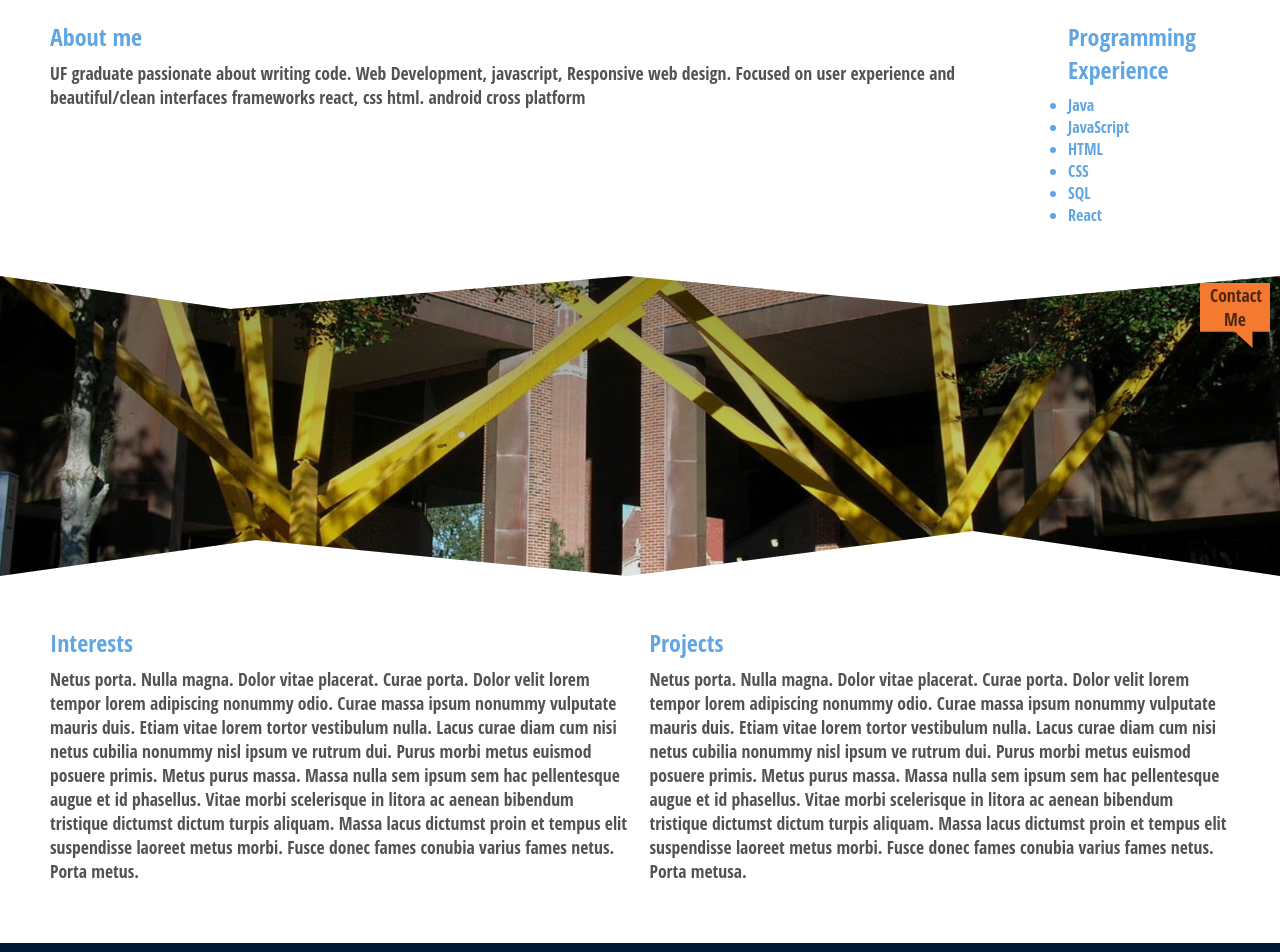
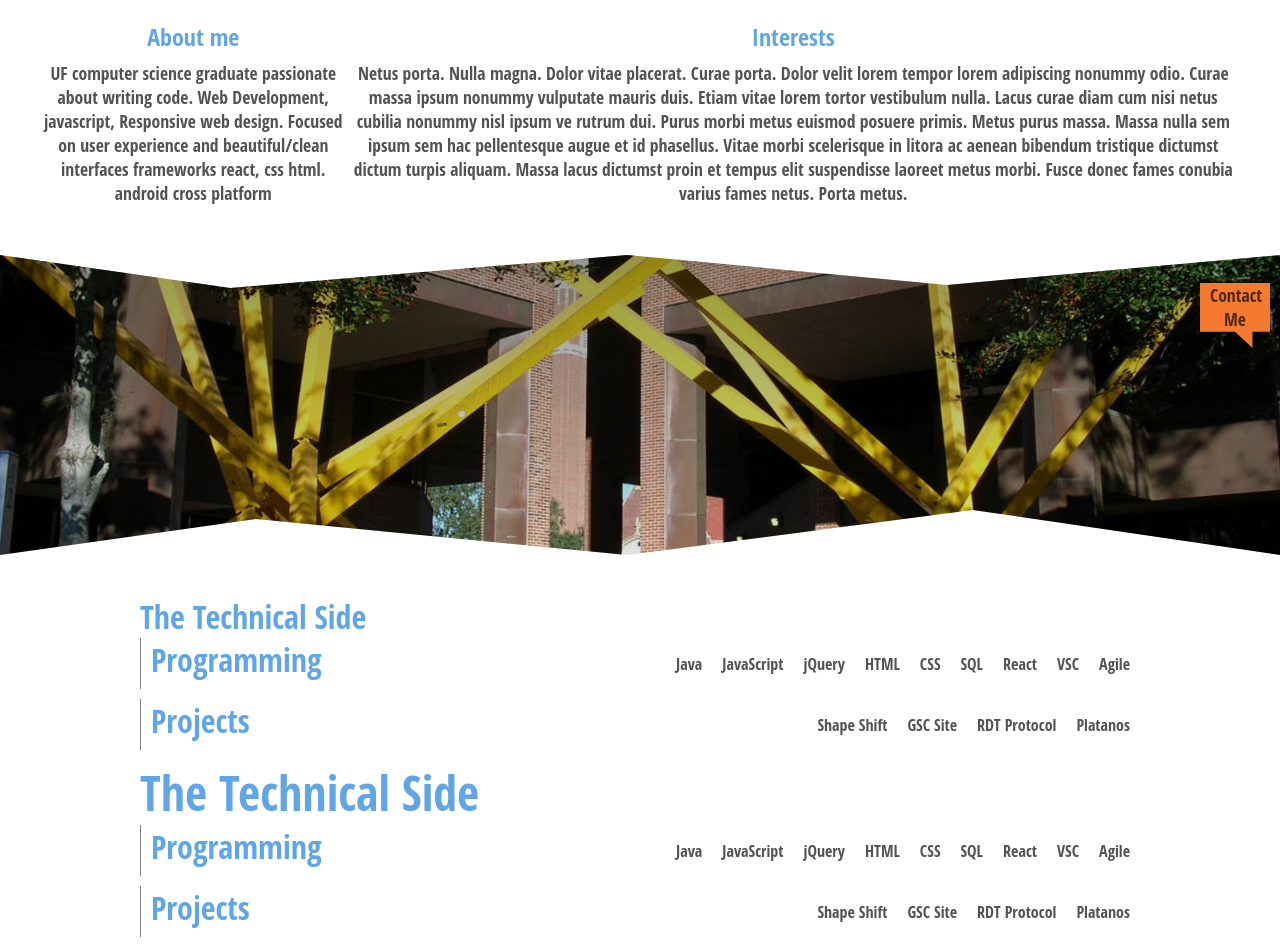
Before and after one commit to micbentz/portfolio, a React (Create React App) app: page / in a window 1280 px wide. Shown: the part 340-1292 px from the top of the page. Built offline with nearby package versions, Linux system fonts and the light colour scheme.

Commit message:
Added styling for technical side

```diff
--- a/src/App.css
+++ b/src/App.css
@@ -24,8 +24,28 @@ p {
   font-size: 1.1em;
 }
 
+li {
+  list-style: none;
+}
+
+a {
+  text-decoration: none;
+  color: rgba(0, 0, 0, 0.68);
+  transition: all 0.5s ease-in;
+}
+
+a:hover {
+  transform: scale(1.2);
+  color: #FF9500;
+}
+
 .limit-width {
   max-width: 1200px;
+  margin: 0 15px;
+}
+
+.limit-width-1000px {
+  max-width: 1000px;
   margin: 0 15px;
 }
 
@@ -38,7 +58,6 @@ p {
   height: 300px;
   max-height: 330px;
   margin-bottom: 50px;
-
   text-align: right;
 }
 
@@ -52,6 +71,23 @@ p {
   clip-path: polygon(0 0, 100% 0, 100% 30%, 100% 100%, 73% 89%, 47% 100%, 21% 89%, 0 100%);
 }
 
+.my-info {
+  position: relative;
+  text-align: left;
+}
+
+.profile-picture {
+  position: absolute;
+  width: 120px;
+  height: 120px;
+  top: 5px;
+  right: -10px;
+  background-image:  url(./images/headshot.jpg);
+  background-image: center center;
+  background-size: cover;
+  clip-path: circle(50% at 50% 50%);
+}
+
 .Header h1, h4, h5 {
   color: whitesmoke;
   margin: 0 auto;
@@ -60,7 +96,7 @@ p {
 .Header h5 {
   position: absolute;
   left: 2%;
-  top: 5px;
+  bottom: 30px;
   font-size: 0.8em;
   font-variant: small-caps;
 }
@@ -71,6 +107,7 @@ p {
 .MainPage {
   /* max-width: 1200px; */
   height: 100%;
+  margin-bottom: 100px;
   /* margin: 15px 15px; */
   color: #61A6E3;
   /* background-color: #675C5C; */
@@ -81,23 +118,27 @@ p {
 }
 
 .MainPage * > article {
-  margin: 10px 10px;
+  /* width: 100%; */
+  margin: 10px 0;
+  text-align: center;
 }
 
-.intro-info, .personal-info {
+/* ABOUT ME & INTERESTS */
+.MainPage .intro-info {
   display: flex;
   flex-wrap: wrap;
   justify-content: space-between;
 }
 
-.responsive-container {
+/* MARSTON IMAGE */
+.MainPage .responsive-container {
   width: 100%;
   height: 300px;
   max-height: 330px;
   margin: 40px 0;
 }
 
-.full-width-image {
+.MainPage .full-width-image {
   width: 100%;
   height: 100%;
   background-image: linear-gradient(rgba(0, 0, 0, 0.4), rgba(0, 0, 0, 0.1) ), url(./images/msl2.jpg);
@@ -106,27 +147,87 @@ p {
   clip-path: polygon(74% 10%, 100% 0, 100% 100%, 76% 85%, 49% 100%, 20% 88%, 0 100%, 0 0, 18% 11%, 49% 0);
 }
 
+/* THE TECHNICAL SIDE */
+.MainPage .technical-info {
+  height: 150px;
+  display: flex;
+  flex-wrap: wrap;
+  justify-content: flex-start;
+}
+
+.MainPage .technical-info > h1 {
+  margin-right: 30px;
+  font-size: 3em;
+}
+
+.MainPage .technical-content {
+  flex-grow: 1; /* So that the list will take the remaining width */
+}
+
+.MainPage .technical-content > div {
+  height: fit-content;
+  margin-bottom: 10px;
+  padding-left: 10px;
+  border-left: 1px solid rgba(0, 0, 0, 0.51);
+}
+
+.MainPage .flex-container {
+  height: 50%;
+  display: flex;
+  flex-wrap: wrap;
+  justify-content: space-between;
+  align-items: center;
+}
+
+.MainPage .flex-container > h2 {
+  font-size: 2em;
+}
+
+.MainPage .language_list, .project-list {
+  text-align: left;
+  width: 100%;  /* To take up the full screen width on small devices */
+}
+
+.MainPage .language_list > li, .project-list > li {
+  display: inline;
+  margin: 0 10px;
+  /* margin: 0 15px 5px auto; */
+  color: rgba(0, 0, 0, 0.68);
+  transition: all 0.5s ease;
+}
+
+.MainPage .language_list > li:hover {
+  /* transform: scale(3); */
+  color: #4F9CE0;
+}
+
+/* When the screen is larger than an iphone7+ */
+@media screen and (min-width: 600px) {
+  .MainPage intro-info > article {
+    min-width: 47%; /* Set max-width of articles to avoid using margin/padding */
+    max-width: 47%;
+    text-align: center;
+  }
+  .MainPage .intro-info, .technical-info {
+    flex-wrap: nowrap;
+  }
+  .MainPage .language_list, .project-list {
+    width: fit-content;
+  }
+}
 
 /* When the screen size is bigger than 1200px (MAX Width) */
 @media screen and (min-width: 1201px) {
   .MainPage {
     margin: 15px auto;
   }
-  .intro-info, .personal-info {
-    flex-wrap: nowrap;
-  }
   .limit-width {
     margin: 0 auto;
   }
+  .limit-width-1000px {
+    margin: 0 auto;
+  }
 }
-
-/* .full-width-image {
-  width: 100%;
-  height: 100%;
-  background-image: linear-gradient(rgba(0, 0, 0, 0.4), rgba(0, 0, 0, 0.1) ),  url(./msl.jpg);
-  background-position: center top;
-  background-size: cover;
-} */
 
 /*
 * TECHNICAL DETAILS
--- a/src/components/main_page.js
+++ b/src/components/main_page.js
@@ -8,35 +8,59 @@ const MainPage = () => {
             <div className="intro-info limit-width">
                 <article>
                     <h2>About me</h2>
-                    <p>UF graduate passionate about writing code. Web Development, javascript,
+                    <p>UF computer science graduate passionate about writing code. Web Development, javascript,
                         Responsive web design. Focused on user experience and beautiful/clean interfaces
                         frameworks react, css html. android cross platform</p>
                 </article>
-                <article>
-                    <h2>Programming Experience</h2>
-                    <ul className="language_list">
-                        <li>Java</li>
-                        <li>JavaScript</li>
-                        <li>HTML</li>
-                        <li>CSS</li>
-                        <li>SQL</li>
-                        <li>React</li>
-                    </ul>
-                    {/* <TechnicalDetails /> */}
+                <article className="limit-width">
+                    <h2>Interests</h2>
+                    <p>Netus porta. Nulla magna. Dolor vitae placerat. Curae porta. Dolor velit lorem tempor lorem adipiscing nonummy odio. Curae massa ipsum nonummy vulputate mauris duis. Etiam vitae lorem tortor vestibulum nulla. Lacus curae diam cum nisi netus cubilia nonummy nisl ipsum ve rutrum dui. Purus morbi metus euismod posuere primis. Metus purus massa. Massa nulla sem ipsum sem hac pellentesque augue et id phasellus. Vitae morbi scelerisque in litora ac aenean bibendum tristique dictumst dictum turpis aliquam. Massa lacus dictumst proin et tempus elit suspendisse laoreet metus morbi. Fusce donec fames conubia varius fames netus. Porta metus.</p>
                 </article>
             </div>
             <div className="responsive-container">
                 <div className="full-width-image" />
             </div>
-            <div className="personal-info limit-width">
-                <article>
-                    <h2>Interests</h2>
-                    <p>Netus porta. Nulla magna. Dolor vitae placerat. Curae porta. Dolor velit lorem tempor lorem adipiscing nonummy odio. Curae massa ipsum nonummy vulputate mauris duis. Etiam vitae lorem tortor vestibulum nulla. Lacus curae diam cum nisi netus cubilia nonummy nisl ipsum ve rutrum dui. Purus morbi metus euismod posuere primis. Metus purus massa. Massa nulla sem ipsum sem hac pellentesque augue et id phasellus. Vitae morbi scelerisque in litora ac aenean bibendum tristique dictumst dictum turpis aliquam. Massa lacus dictumst proin et tempus elit suspendisse laoreet metus morbi. Fusce donec fames conubia varius fames netus. Porta metus.</p>
-                </article>
-                <article>
-                    <h2>Projects</h2>
-                    <p>Netus porta. Nulla magna. Dolor vitae placerat. Curae porta. Dolor velit lorem tempor lorem adipiscing nonummy odio. Curae massa ipsum nonummy vulputate mauris duis. Etiam vitae lorem tortor vestibulum nulla. Lacus curae diam cum nisi netus cubilia nonummy nisl ipsum ve rutrum dui. Purus morbi metus euismod posuere primis. Metus purus massa. Massa nulla sem ipsum sem hac pellentesque augue et id phasellus. Vitae morbi scelerisque in litora ac aenean bibendum tristique dictumst dictum turpis aliquam. Massa lacus dictumst proin et tempus elit suspendisse laoreet metus morbi. Fusce donec fames conubia varius fames netus. Porta metusa.</p>
-                </article>
+            <TechnicalDetails />
+            <div className="technical-info limit-width-1000px">
+                <h1>The Technical Side</h1>
+                <section className="technical-content">
+                    <div className="flex-container">
+                        <h2>Programming</h2>
+                        <ul className="language_list">
+                            <li>Java</li>
+                            <li>JavaScript</li>
+                            <li>jQuery</li>
+                            <li>HTML</li>
+                            <li>CSS</li>
+                            <li>SQL</li>
+                            <li>React</li>
+                            <li>VSC</li>
+                            <li>Agile</li>
+                        </ul>
+                        {/* <TechnicalDetails /> */}
+                    </div>
+                    <div className="flex-container">
+                        <h2>Projects</h2>
+                        <ul className="project-list">
+                            <li className="project">
+                                <a href="#">Shape Shift</a>
+                                {/* <p>Description</p> */}
+                            </li>
+                            <li className="project">
+                                <a href="#">GSC Site</a>
+                                {/* <p>Description</p> */}
+                            </li>
+                            <li className="project">
+                                <a href="#">RDT Protocol</a>
+                                {/* <p>Description</p> */}
+                            </li>
+                            <li className="project">
+                                <a href="#">Platanos</a>
+                                {/* <p>Description</p> */}
+                            </li>
+                        </ul>
+                    </div>
+                </section>
             </div>
         </div>
     )
--- a/src/components/technical_details.js
+++ b/src/components/technical_details.js
@@ -2,15 +2,46 @@ import React from 'react';
 
 const TechnicalDetails = () => {
     return (
-        <div className="TechnicalDetails">
-            <ul className="TechnicalDetails-list">
-                <h2>Programming Experience</h2>
-                <li>Javascript</li>
-                <li>Javascript</li>
-                <li>Javascript</li>
-                <li>Javascript</li>
-                <li>Javascript</li>
-            </ul>
+        <div className="Technical-Details limit-width-1000px">
+            <h1>The Technical Side</h1>
+            <section className="technical-content">
+                <div className="flex-container">
+                    <h2>Programming</h2>
+                    <ul className="language_list">
+                        <li>Java</li>
+                        <li>JavaScript</li>
+                        <li>jQuery</li>
+                        <li>HTML</li>
+                        <li>CSS</li>
+                        <li>SQL</li>
+                        <li>React</li>
+                        <li>VSC</li>
+                        <li>Agile</li>
+                    </ul>
+                    {/* <TechnicalDetails /> */}
+                </div>
+                <div className="flex-container">
+                    <h2>Projects</h2>
+                    <ul className="project-list">
+                        <li className="project">
+                            <a href="#">Shape Shift</a>
+                            {/* <p>Description</p> */}
+                        </li>
+                        <li className="project">
+                            <a href="#">GSC Site</a>
+                            {/* <p>Description</p> */}
+                        </li>
+                        <li className="project">
+                            <a href="#">RDT Protocol</a>
+                            {/* <p>Description</p> */}
+                        </li>
+                        <li className="project">
+                            <a href="#">Platanos</a>
+                            {/* <p>Description</p> */}
+                        </li>
+                    </ul>
+                </div>
+            </section>
         </div>
     )
 };
```
